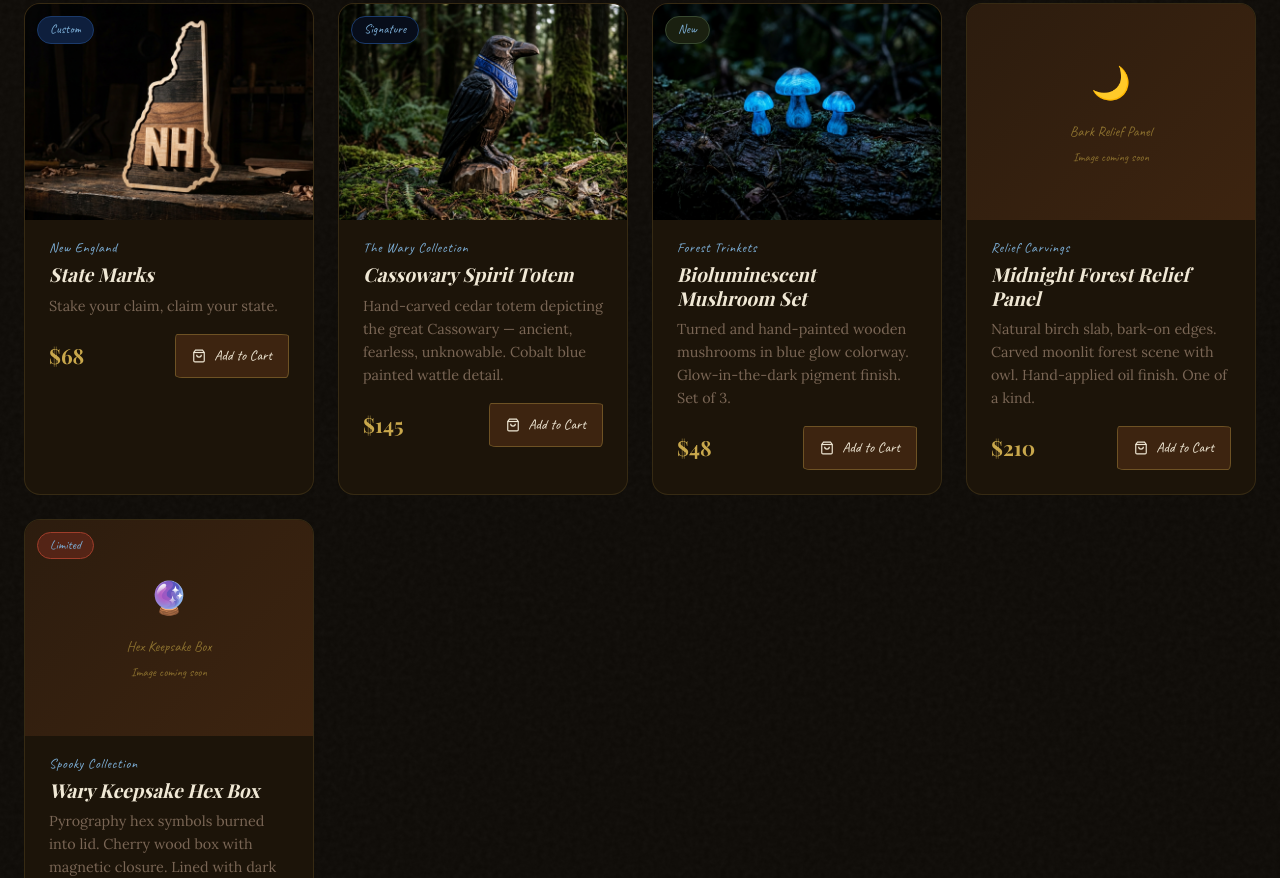
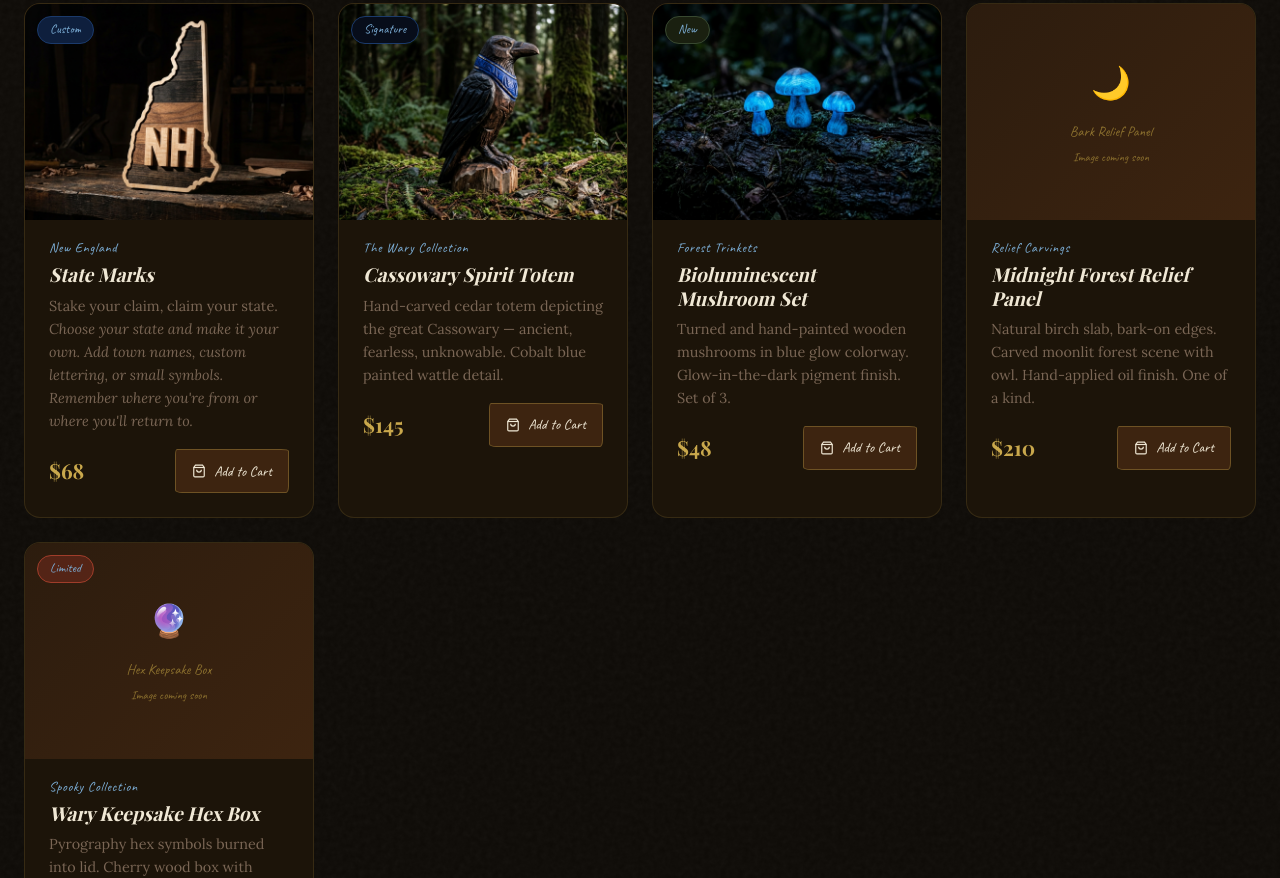
Before and after one commit to NoktoLLC/cassy-is-wary, a plain HTML site: page index.html in a window 1280 px wide. Shown: the part 1303-2181 px from the top of the page. Drawn offline with nearby package versions, Linux system fonts and the light colour scheme; a web font is replaced by a local one.

Commit message:
Expand State Marks product description to fill card height
Co-Authored-By: Claude Sonnet 4.6 <noreply@anthropic.com>

```diff
--- a/index.html
+++ b/index.html
@@ -173,7 +173,7 @@
             <div class="product-card-body">
               <span class="product-state">New England</span>
               <h3 class="product-name">State Marks</h3>
-              <p class="product-desc">Stake your claim, claim your state.</p>
+              <p class="product-desc">Stake your claim, claim your state. <em>Choose your state and make it your own. Add town names, custom lettering, or small symbols. Remember where you're from or where you'll return to.</em></p>
               <div class="product-footer">
                 <span class="product-price">$68</span>
                 <button class="add-to-cart-btn" data-product-id="nh-sign-001" aria-label="Add Granite State Carving to cart">
```
Also changed, not shown: shop.html (+1 -1 lines).
